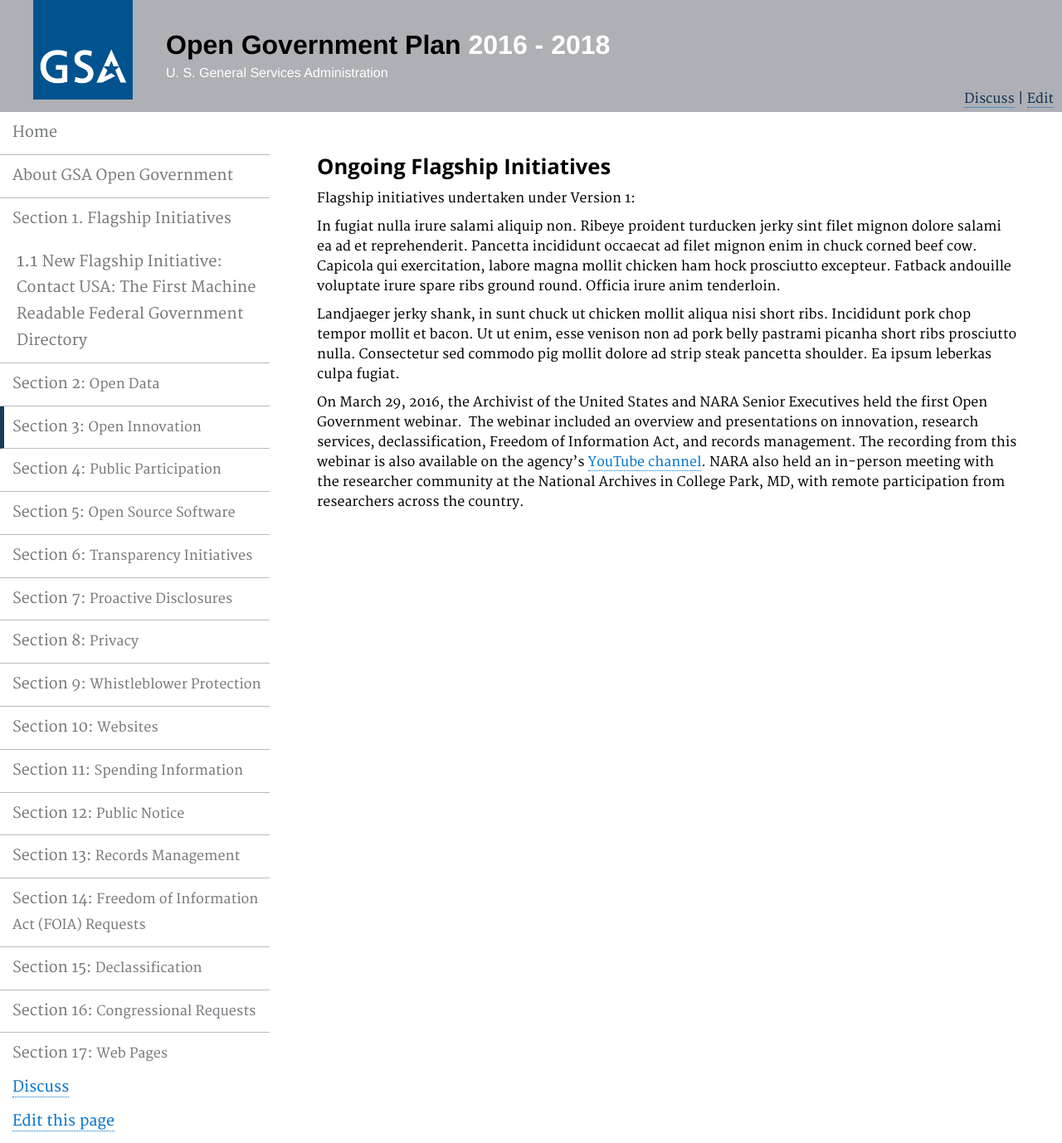
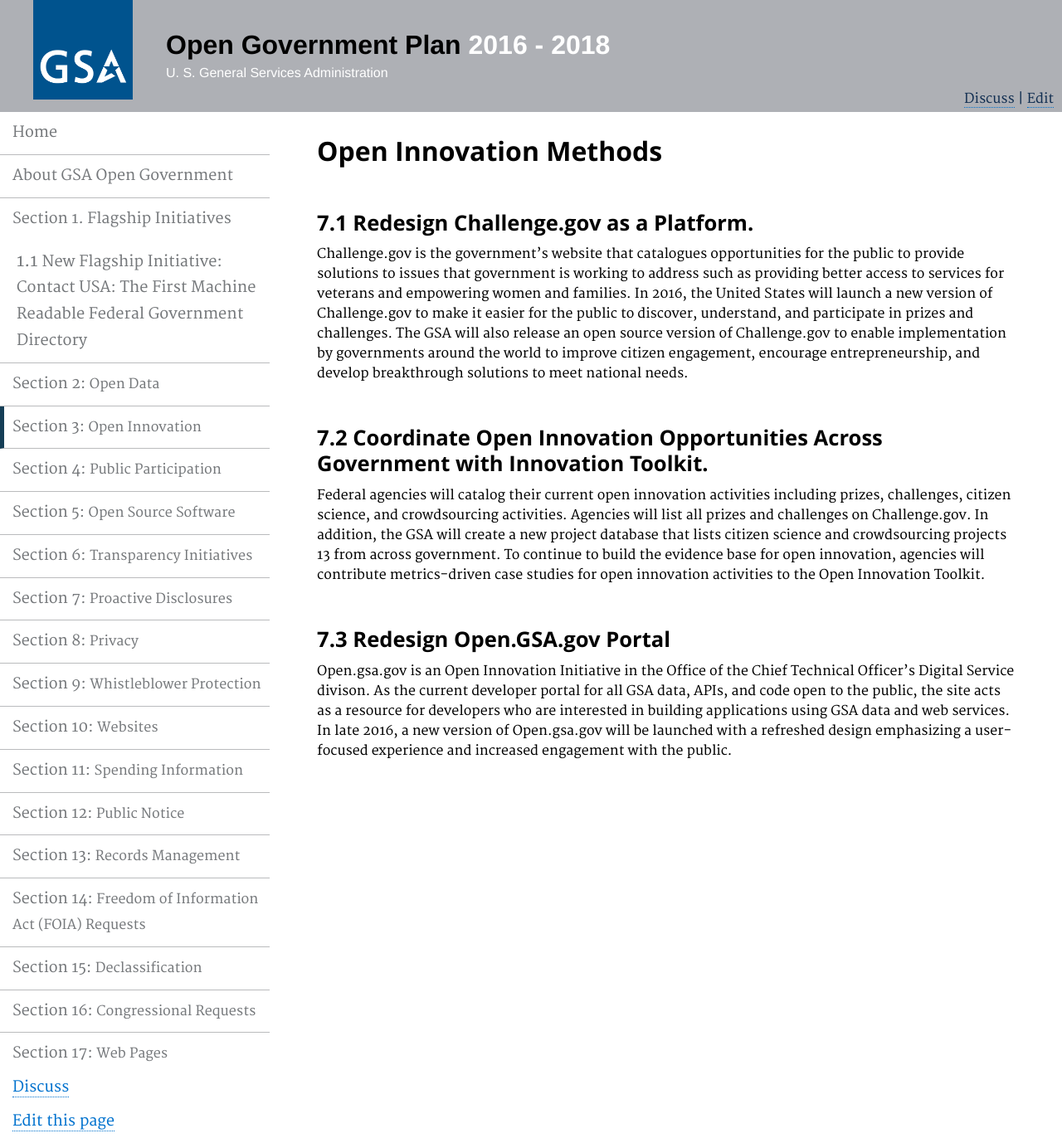
Before and after one commit to GSA/opengovplan, a Jekyll site: the page built from pages/openinnovation.md, in a window 1280 px wide. Shown: the whole page at 83% size. Built offline with Jekyll 4.4.1, drawn with Linux system fonts in a browser that asks for light colours.

Commit message:
Update openinnovation.md

```diff
--- a/pages/openinnovation.md
+++ b/pages/openinnovation.md
@@ -5,14 +5,13 @@
 description: ""
 ---
 
-### Ongoing Flagship Initiatives
+# Open Innovation Methods
 
+### 7.1  Redesign Challenge.gov as a Platform.
+Challenge.gov is the government’s website that catalogues opportunities for the public to provide solutions to issues that government is working to address such as providing better access to services for veterans and empowering women and families. In 2016, the United States will launch a new version of Challenge.gov to make it easier for the public to discover, understand, and participate in prizes and challenges. The GSA will also release an open source version of Challenge.gov to enable implementation by governments around the world to improve citizen engagement, encourage entrepreneurship, and develop breakthrough solutions to meet national needs.
 
-<p>Flagship initiatives undertaken under Version 1:</p>
+### 7.2  Coordinate Open Innovation Opportunities Across Government with Innovation Toolkit.
+Federal agencies will catalog their current open innovation activities including prizes, challenges, citizen science, and crowdsourcing activities. Agencies will list all prizes and challenges on Challenge.gov. In addition, the GSA will create a new project database that lists citizen science and crowdsourcing projects 13 from across government. To continue to build the evidence base for open innovation, agencies will contribute metrics-driven case studies for open innovation activities to the Open Innovation Toolkit.
 
-<p>In fugiat nulla irure salami aliquip non. Ribeye proident turducken jerky sint filet mignon dolore salami ea ad et reprehenderit. Pancetta incididunt occaecat ad filet mignon enim in chuck corned beef cow. Capicola qui exercitation, labore magna mollit chicken ham hock prosciutto excepteur. Fatback andouille voluptate irure spare ribs ground round. Officia irure anim tenderloin.</p>
-
-
-<p>Landjaeger jerky shank, in sunt chuck ut chicken mollit aliqua nisi short ribs. Incididunt pork chop tempor mollit et bacon. Ut ut enim, esse venison non ad pork belly pastrami picanha short ribs prosciutto nulla. Consectetur sed commodo pig mollit dolore ad strip steak pancetta shoulder. Ea ipsum leberkas culpa fugiat.</p>
-
-<p>On March 29, 2016, the Archivist of the United States and NARA Senior Executives held the first Open Government webinar.&nbsp; The webinar included an overview and presentations on innovation, research services, declassification, Freedom of Information Act, and records management. The recording from this webinar is also available on the agency’s <a href="https://www.youtube.com/watch?v=DYVp1pmIZZI">YouTube channel</a>. NARA also held an in-person meeting with the researcher community at the National Archives in College Park, MD, with remote participation from researchers across the country.</p>
+### 7.3  Redesign Open.GSA.gov Portal
+Open.gsa.gov is an Open Innovation Initiative in the Office of the Chief Technical Officer’s Digital Service divison. As the current developer portal for all GSA data, APIs, and code open to the public, the site acts as a resource for developers who are interested in building applications using GSA data and web services.  In late 2016, a new version of Open.gsa.gov will be launched with a refreshed design emphasizing a user-focused experience and increased engagement with the public.
```
